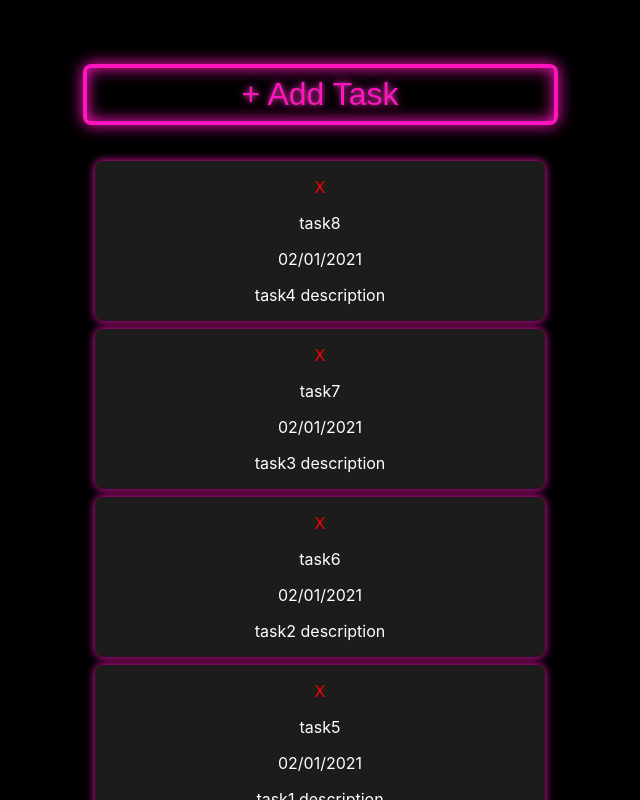
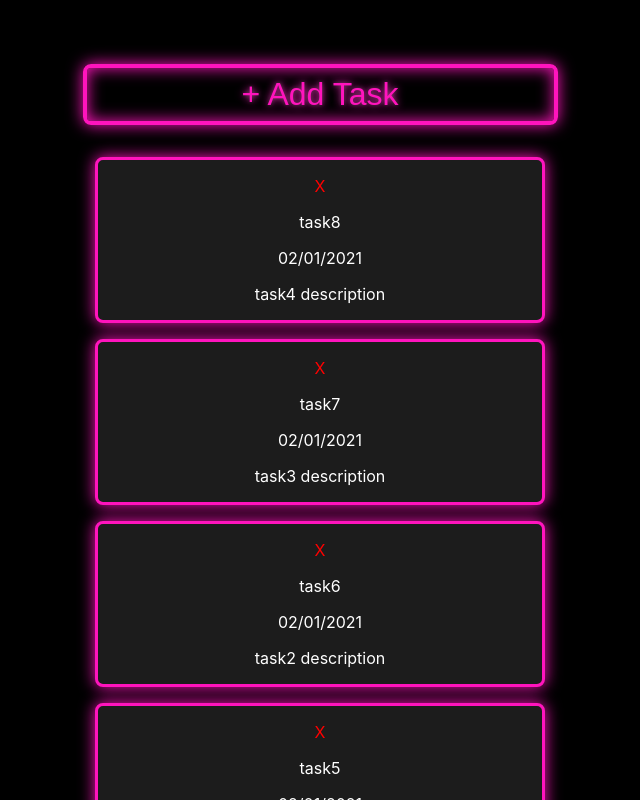
Before and after one commit to TheNootLinja/vaporwave-task-tracker, a React (Create React App) app: page / in a window 1280 px wide. Shown: the top 800 px of the page, without its empty margins (320-960 px from the left). Built offline with nearby package versions, Linux system fonts and the light colour scheme.

Commit message:
Add error message that shows when trying to submit form without filling it out and adjusted some minor styles on the task cards

```diff
--- a/src/App.js
+++ b/src/App.js
@@ -8,7 +8,8 @@ function App() {
   const [ taskName, setTaskName ] = useState('');
   const [ taskDate, setTaskDate ] = useState('');
   const [ taskDesc, setTaskDesc ] = useState('');
-  const [showNewTask, setShowNewTask] = useState(false);
+  const [ showNewTask, setShowNewTask ] = useState(false);
+  const [ showFormError, setShowFormError ] = useState(false)
   const [ taskList, setTaskList ] = useState(
     [
       {
@@ -71,9 +72,16 @@ function App() {
     setTaskDesc(e.target.value);
   }
   function handleClick() {
+    setShowFormError(false);
     setShowNewTask(!showNewTask);
   }
   function handleNewTask() {
+    if(taskName === '' || taskDate === '' || taskDesc === '' ) {
+      console.log('Form is empty, fill it out!')
+      setShowFormError(true);
+    }
+    else {
+      console.log(taskDate);
       const newTaskId = Math.floor(Math.random() * 9999);
       const newTask = {
         id: newTaskId,
@@ -86,6 +94,7 @@ function App() {
       setTaskDate(null);
       setTaskDesc('');
       setTaskList([ newTask, ...taskList])
+    }
   };
   function deleteTask(e) {
     const taskId = parseInt(e.target.dataset.key);
@@ -99,6 +108,7 @@ function App() {
         {showNewTask
         &&
         <NewTask
+          showFormError={showFormError}
           handleNewTask={handleNewTask}
           taskName={taskName}
           handleTaskName={handleTaskName}
--- a/src/components/NewTask.js
+++ b/src/components/NewTask.js
@@ -2,9 +2,10 @@ import '../styles/NewTasks.css';
 
 import Button from '../components/Button';
 
-function NewTask({handleNewTask, taskName, handleTaskName, taskDate, handleTaskDate, taskDesc, handleTaskDesc}) {
+function NewTask({handleNewTask, taskName, handleTaskName, taskDate, handleTaskDate, taskDesc, handleTaskDesc, showFormError}) {
     return (
         <div>
+            {showFormError && <h2>Please Fill Out The Form Before Submitting!</h2>}
             <label htmlFor='task-name'>Task Name</label>
             <input type="text" name='task-name' value={taskName} onChange={handleTaskName}/>
             <label htmlFor='task-date'>Task Date</label>
--- a/src/styles/NewTasks.css
+++ b/src/styles/NewTasks.css
@@ -1,3 +1,7 @@
 label {
   color: var(--clr-neon);
 }
+
+h2 {
+  color: red;
+}
--- a/src/styles/Tasks.css
+++ b/src/styles/Tasks.css
@@ -1,10 +1,11 @@
 .tasks {
   background-color: #1c1c1c;
   width: 90%;
-  margin-top: 4px;
-  margin-bottom: 4px;
+  margin-top: 0.5;
+  margin-bottom: 1em;
   border-radius: 0.5em;
-  box-shadow: 0 0 0.5em 0 var(--clr-neon);
+  box-shadow: 0 0 1em 0 var(--clr-neon);
+  border: 3px solid var(--clr-neon);
 }
 
 .delete-button {
```
Lines whose indentation alone changed are shown as unchanged.
